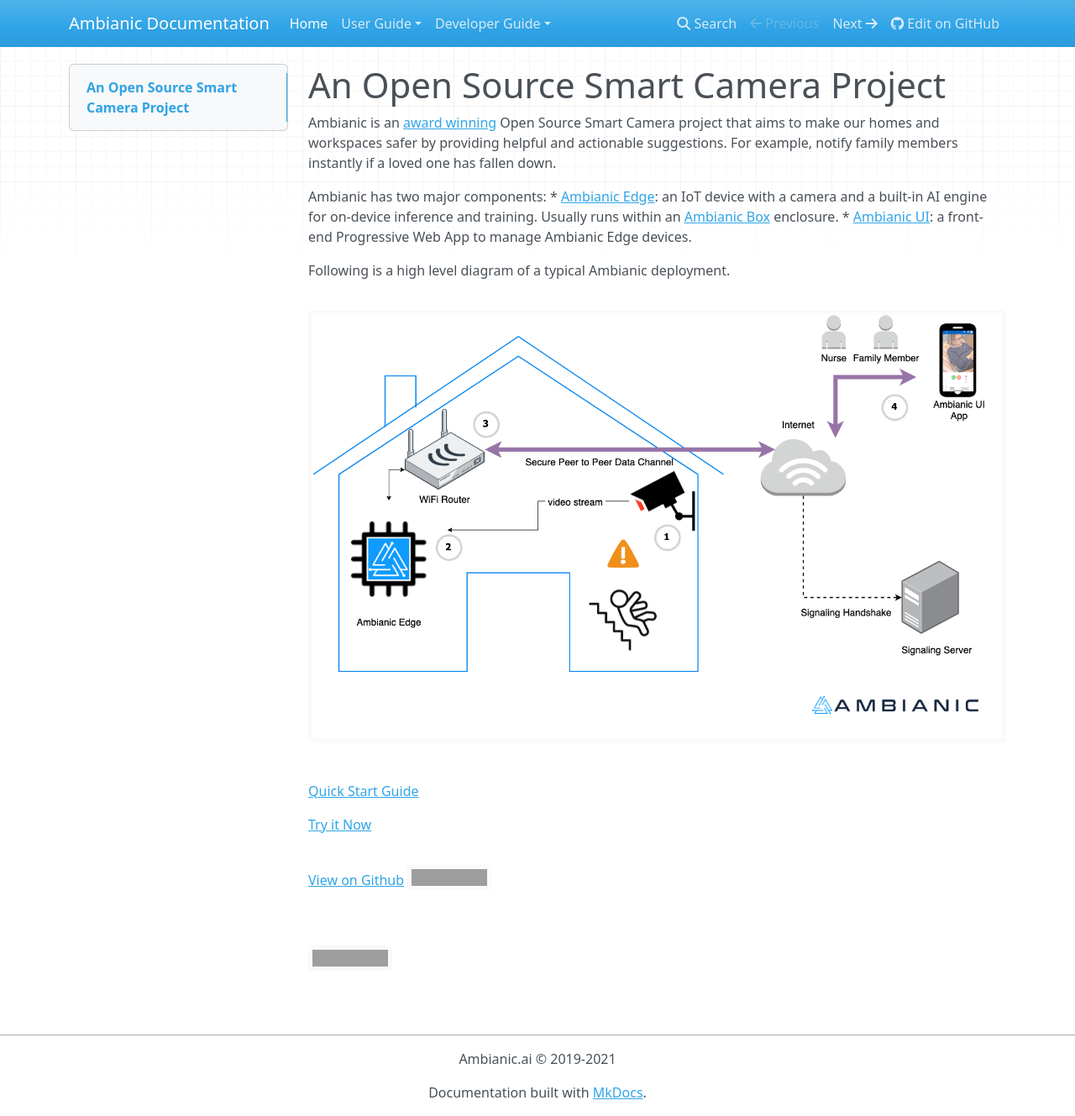
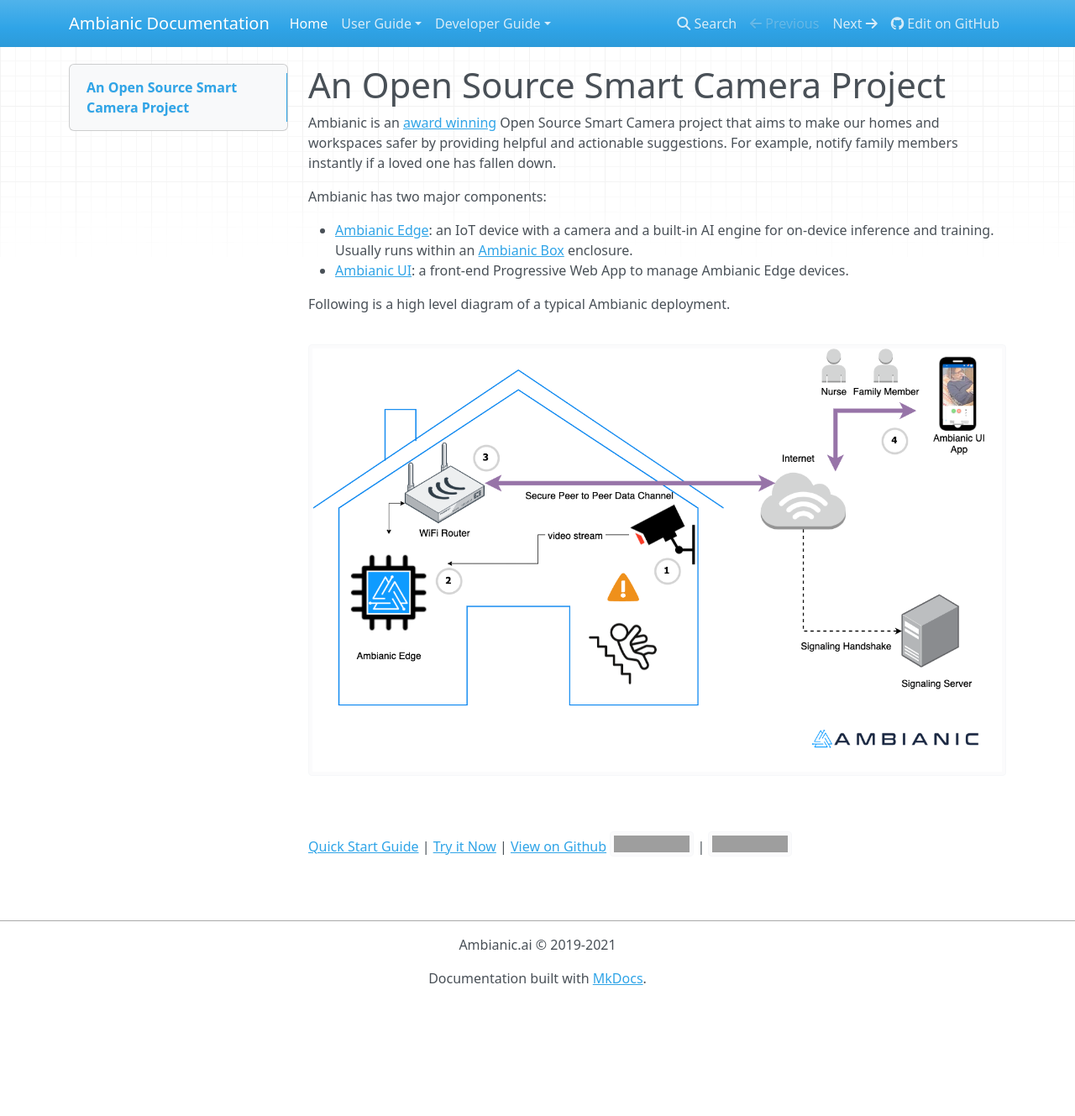
Before and after one commit to ambianic/ambianic-docs, an MkDocs documentation site: the page built from docs-md/index.md, in a window 1280 px wide and 1329 px high. Shown: the whole window at 84% size. Built offline with MkDocs 1.6.1, drawn with Linux system fonts in a browser that asks for light colours; nearby versions of some CDN libraries; grey boxes are pictures that could not be loaded.

Commit message:
docs: update

```diff
--- a/docs-md/index.md
+++ b/docs-md/index.md
@@ -4,6 +4,7 @@
 Ambianic is an [award winning](https://blog.ambianic.ai/2020/11/05/awards.html) Open Source Smart Camera project that aims to make our homes and workspaces safer by providing helpful and actionable suggestions. For example, notify family members instantly if a loved one has fallen down.
 
 Ambianic has two major components:
+
 * [Ambianic Edge](ambianicedge.md): an IoT device with a camera and a built-in AI engine for on-device inference and training. Usually runs within an [Ambianic Box](ambianicbox.md) enclosure.
 * [Ambianic UI](ambianicui.md): a front-end Progressive Web App to manage Ambianic Edge devices.
 
@@ -11,10 +12,8 @@
 
 ![Ambianic High Level Diagram](../assets/images/Ambianic-High-Level-Diagram.png)
 
-[Quick Start Guide](https://docs.ambianic.ai/users/quickstart/)
 
-[Try it Now](https://ui.ambianic.ai)
-
-[View on Github](https://github.com/ambianic) [![GitHub Org's stars](https://img.shields.io/github/stars/ambianic?style=social)](https://github.com/ambianic)
-
+[Quick Start Guide](https://docs.ambianic.ai/users/quickstart/) |
+[Try it Now](https://ui.ambianic.ai) |
+[View on Github](https://github.com/ambianic) [![GitHub Org's stars](https://img.shields.io/github/stars/ambianic?style=social)](https://github.com/ambianic) |
 [![Join the Slack chat room](https://img.shields.io/badge/Slack-Join%20the%20chat%20room-blue)](https://join.slack.com/t/ambianicai/shared_invite/zt-eosk4tv5-~GR3Sm7ccGbv1R7IEpk7OQ)
```
